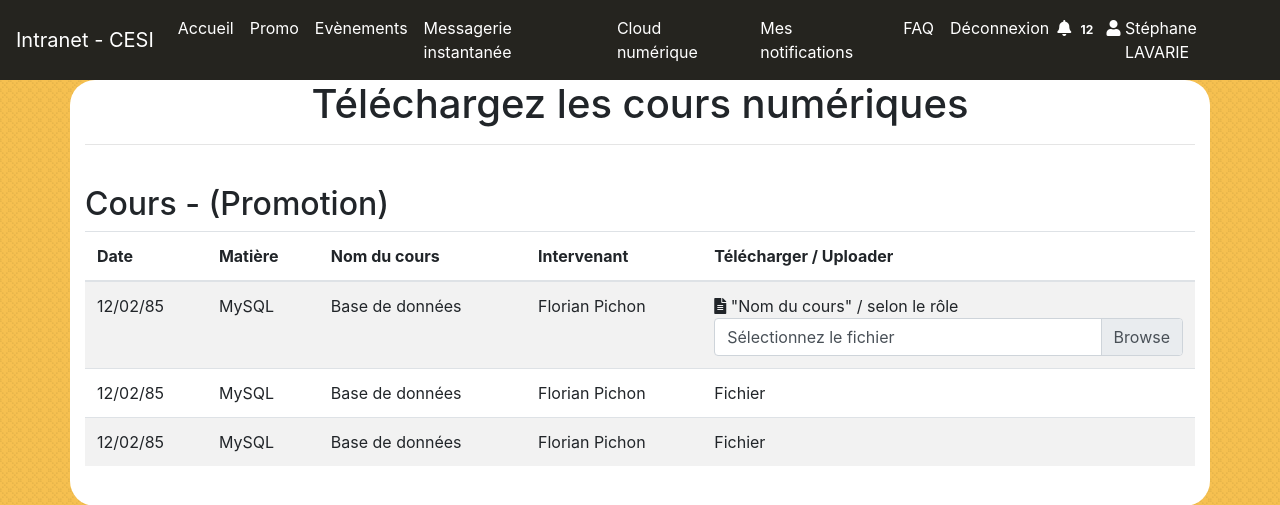
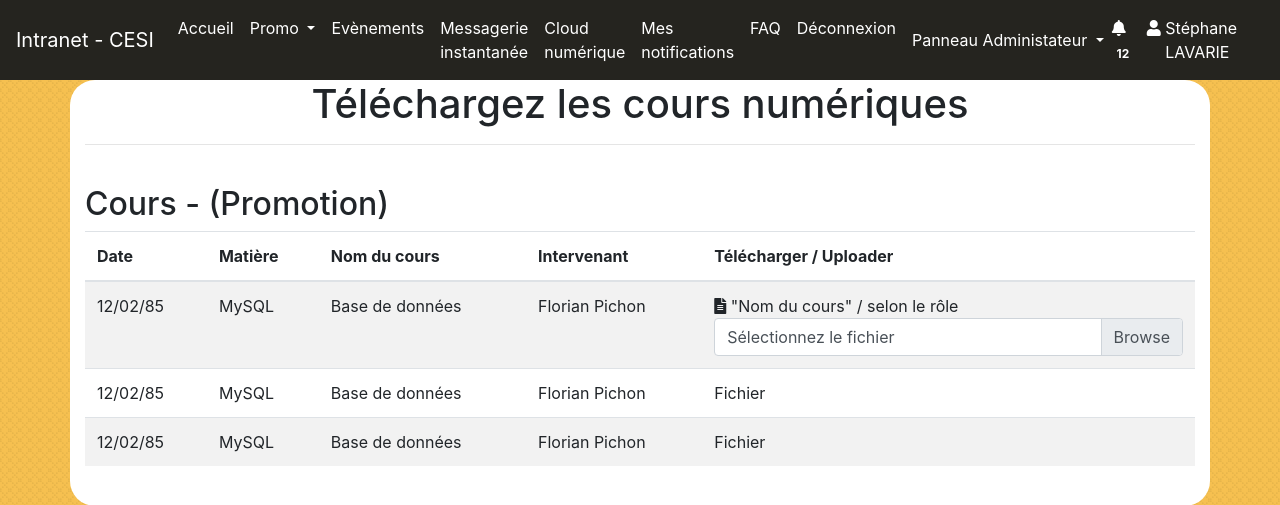
Before and after one commit to aymanagh/intranet_cesi, a PHP site: page /intranet_cesi/view/cloud.php in a window 1280 px wide. Shown: the top 505 px of the page. Run offline with PHP 8.4, Linux system fonts and the light colour scheme.

Commit message:
dropdown

```diff
--- a/view/navbar.php
+++ b/view/navbar.php
@@ -10,9 +10,17 @@
       <li class="nav-item active">
         <a class="nav-link" href="#">Accueil</a><span class="sr-only">(current)</span></a>
       </li>
-      <li class="nav-item">
-        <a class="nav-link" href="#">Promo</a>
+      <ul class="navbar-nav">
+      <li class="nav-item dropdown">
+        <a class="nav-link dropdown-toggle" href="" id="navbarDropdownMenuLink" data-toggle="dropdown" aria-haspopup="true" aria-expanded="false">
+          Promo
+        </a>
+        <div class="dropdown-menu" aria-labelledby="navbarDropdownMenuLink">
+          <!-- Administration des profils que pour les admins -->
+          <a class="dropdown-item" href="face">Trombinoscope</a>
+        </div>
       </li>
+    </ul>
       <li class="nav-item">
         <a class="nav-link" href="event">Evènements</a>
       </li>
@@ -32,6 +40,19 @@
         <a class="nav-link" onclick="deconnection()" href="">Déconnexion</a>
       </li>
     </ul>
+    <ul class="navbar-nav">
+      <li class="nav-item dropdown">
+        <a class="nav-link dropdown-toggle" href="" id="navbarDropdownMenuLink" data-toggle="dropdown" aria-haspopup="true" aria-expanded="false">
+          Panneau Administateur
+        </a>
+        <div class="dropdown-menu" aria-labelledby="navbarDropdownMenuLink">
+          <!-- Administration des profils que pour les admins -->
+          <a class="dropdown-item" href="admin_profil.php">Administration des profils</a>
+          <a class="dropdown-item" href="admin_promos.php">Administration des promotions</a>
+          <a class="dropdown-item" href="#">Déconnexion</a>
+        </div>
+      </li>
+    </ul>
     <ul class="navbar-nav ml-auto">
       <a href="./notifications.php" class="notification">
         <i class="fas fa-bell"></i>
```
